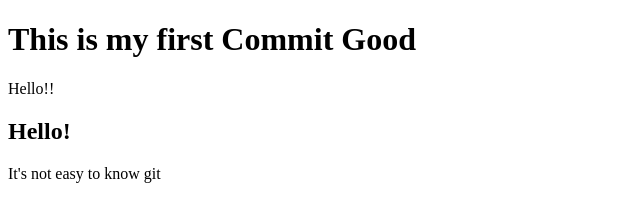
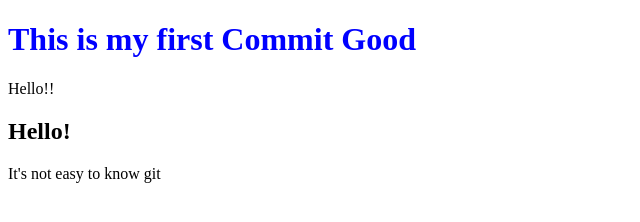
Before and after one commit to Danixhkeyz/hello, a plain HTML site: page index.html in a window 1280 px wide. Shown: the whole page, without its empty margins (0-640 px from the left). Drawn offline with Linux system fonts and the light colour scheme.

Commit message:
Merged file

```diff
--- a/index.html
+++ b/index.html
@@ -7,7 +7,7 @@
 </head>
 <body>
     <header>
-        <h1 style="blue">This is my first Commit Good</h1>
+        <h1 style="color: blue;">This is my first Commit Good</h1>
     </header>
     <p>Hello!!</p>
     <h2>Hello!</h2>
```
